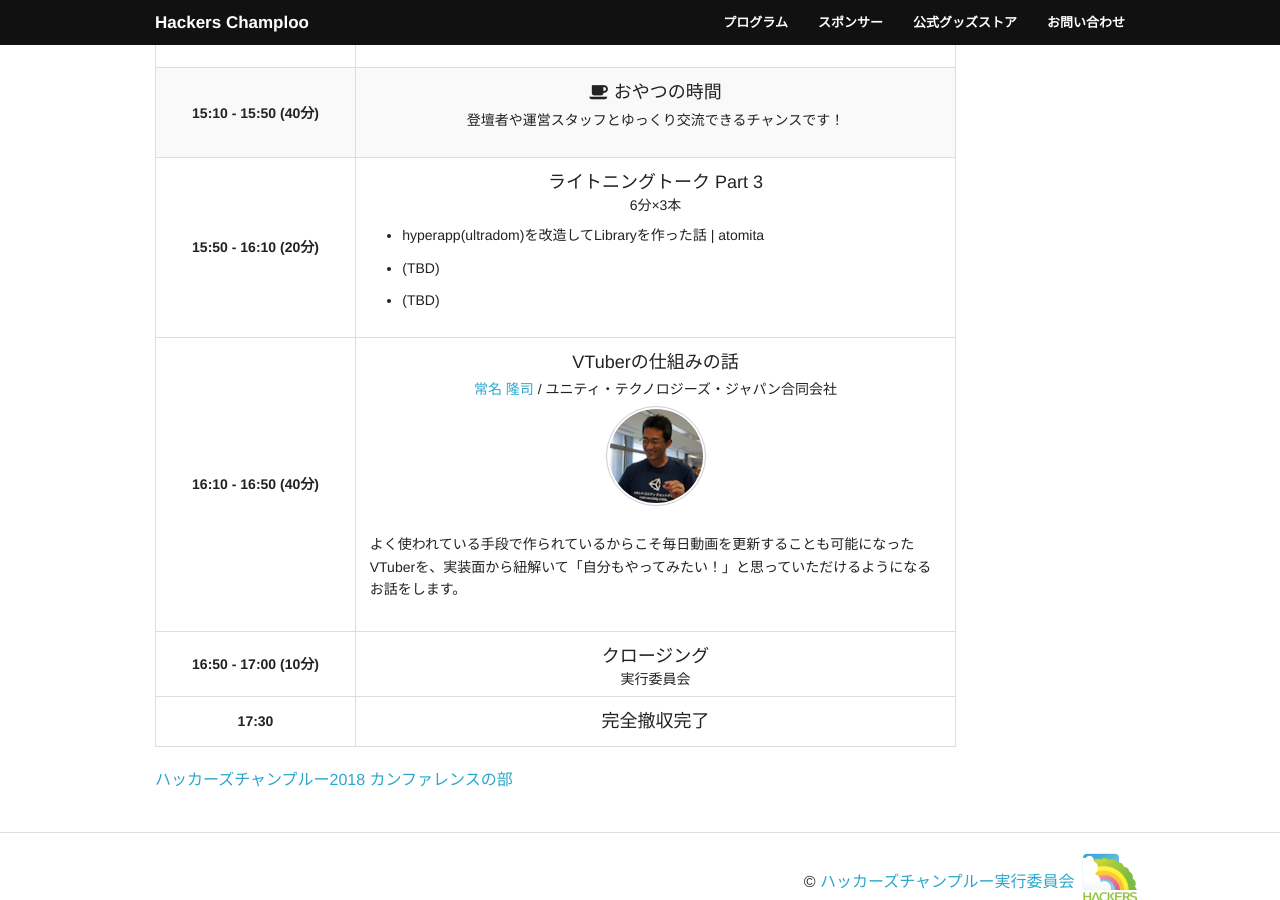
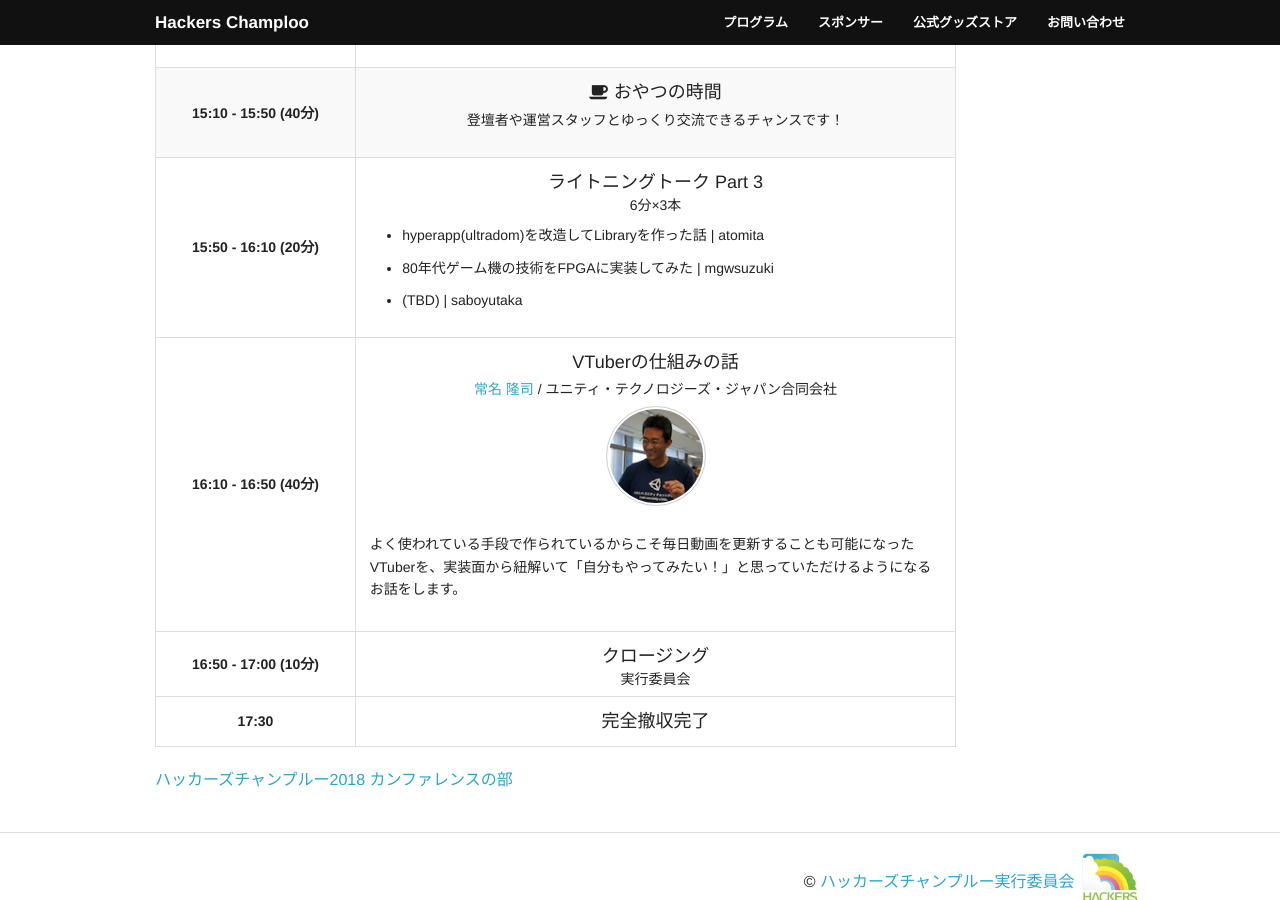
Before and after one commit to hackers-champloo/hackers-champloo.github.io, a Jekyll site: the page built from 2018/program.md, in a window 1280 px wide and 900 px high, scrolled down 2321 px. Built offline with Jekyll 4.4.1, drawn with Linux system fonts in a browser that asks for light colours; nearby versions of some CDN libraries; a script that is not in the unit is left out.

Commit message:
LTプログラム追記

```diff
--- a/2018/program.md
+++ b/2018/program.md
@@ -149,8 +149,8 @@ description: 2018年6月30日（土曜日） 9時半開場 沖縄コンベンシ
             <p class="track-title">ライトニングトーク Part 3</p>6分×3本<br />
             <ul>
               <li>hyperapp(ultradom)を改造してLibraryを作った話 | atomita</li>
-              <li>(TBD)</li>
-              <li>(TBD)</li>
+              <li>80年代ゲーム機の技術をFPGAに実装してみた | mgwsuzuki</li>
+              <li>(TBD) | saboyutaka</li>
             </ul>
         </td>
       </tr>
```
